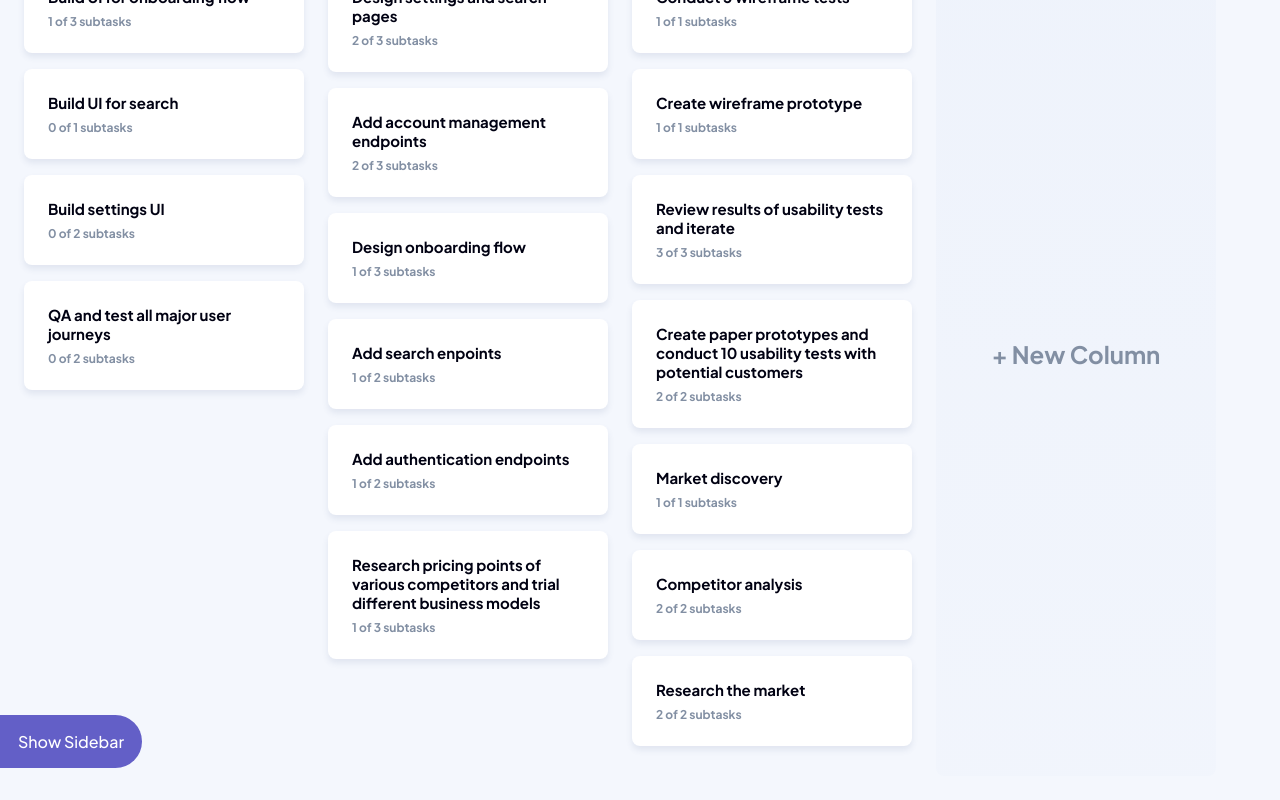
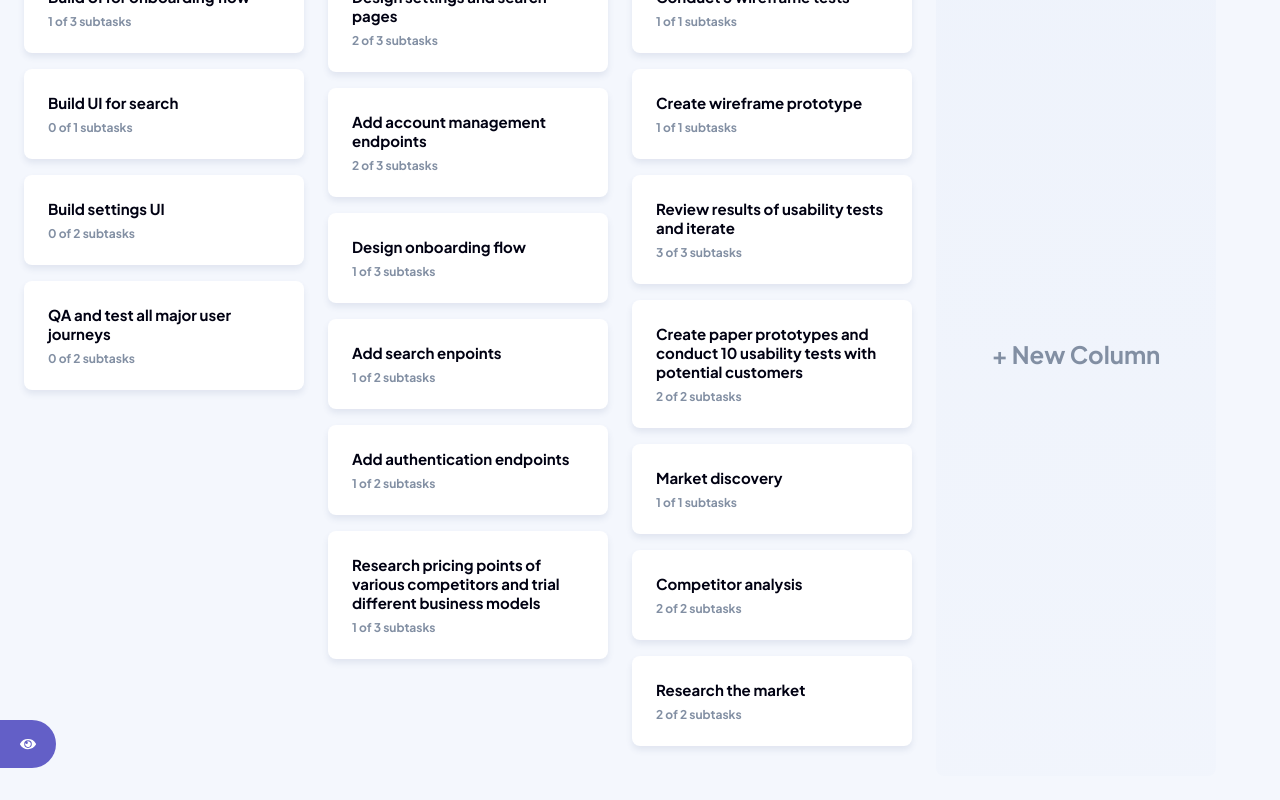
Before and after one commit to varisDogukan/kanban-task-management, a React (Vite) app: page / in a window 1280 px wide. Both pictures are taken after a click on the button "Hide Sidebar". Shown: the part 210-1010 px from the top of the page. Built offline with nearby package versions, Linux system fonts and the light colour scheme.

Commit message:
style: convert show sidebar control to accessible icon button

```diff
--- a/src/app/AppLayout.module.scss
+++ b/src/app/AppLayout.module.scss
@@ -29,7 +29,11 @@
   position: fixed;
   left: 0;
   bottom: 2rem;
-  padding: 1rem 1.125rem;
+  display: inline-flex;
+  align-items: center;
+  justify-content: center;
+  width: 56px;
+  height: 48px;
   border-radius: 0 999px 999px 0;
   background-color: var(--color-purple);
   color: var(--color-white);
--- a/src/app/AppLayout.tsx
+++ b/src/app/AppLayout.tsx
@@ -5,6 +5,9 @@ import Sidebar from "@components/shared/Sidebar";
 import { useUiStore } from "@features/ui/store/uiStore";
 import { useThemeStore } from "@features/theme/store/themeStore";
 import styles from "./AppLayout.module.scss";
+
+import showSidebarIcon from "@assets/icons/icon-show-sidebar.svg";
+import VisuallyHidden from "@components/primitives/VisuallyHidden";
 
 type AppLayoutProps = {
   children: React.ReactNode;
@@ -37,7 +40,8 @@ export default function AppLayout({ children }: AppLayoutProps) {
           onClick={openSidebar}
           className={styles.showSidebarButton}
         >
-          Show Sidebar
+          <VisuallyHidden>Show Sidebar</VisuallyHidden>
+          <img src={showSidebarIcon} alt='' aria-hidden='true' />
         </button>
       ) : null}
     </div>
```
Also changed, not shown: src/assets/icons/icon-show-sidebar.svg (added).
